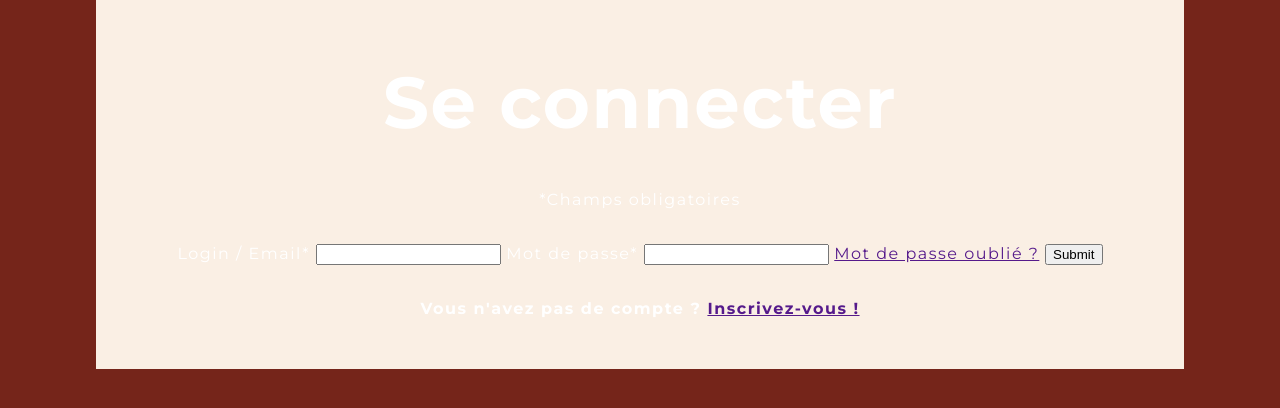
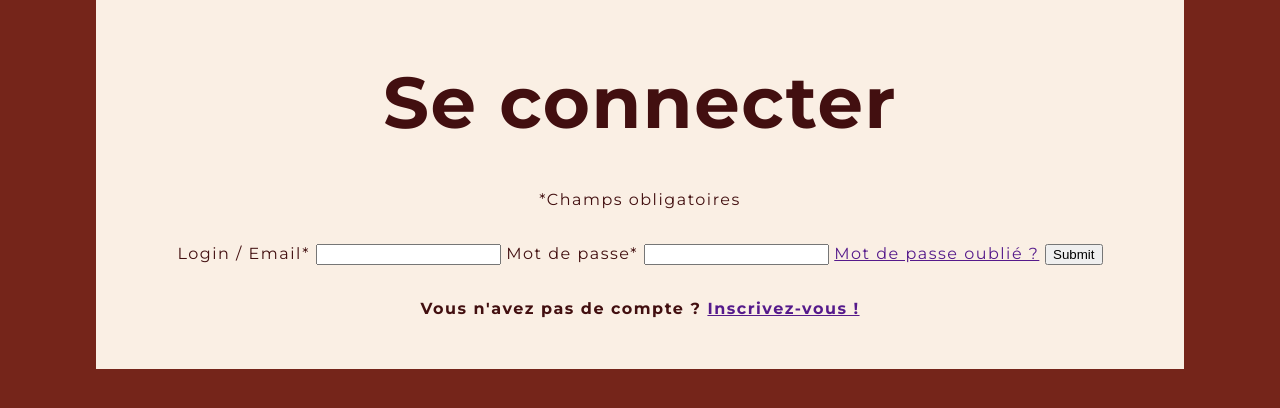
Before and after one commit to Shyronax/GLIMPSE, a PHP site: template view/view-connection.html in a window 1280 px wide. Shown: the part 96-504 px from the top of the page. Run offline with PHP 8.4, Linux system fonts and the light colour scheme; the template is opened without the code that fills it, so the values that code supplies are empty; some web fonts are replaced.

Commit message:
add color to container

```diff
--- a/styles.css
+++ b/styles.css
@@ -257,6 +257,7 @@ main {
     justify-content: center;
     gap: 2rem;
     padding: 3rem;
+    color: var(--color-primary-text);
 }
 
 /* ----------------------------- *
```
